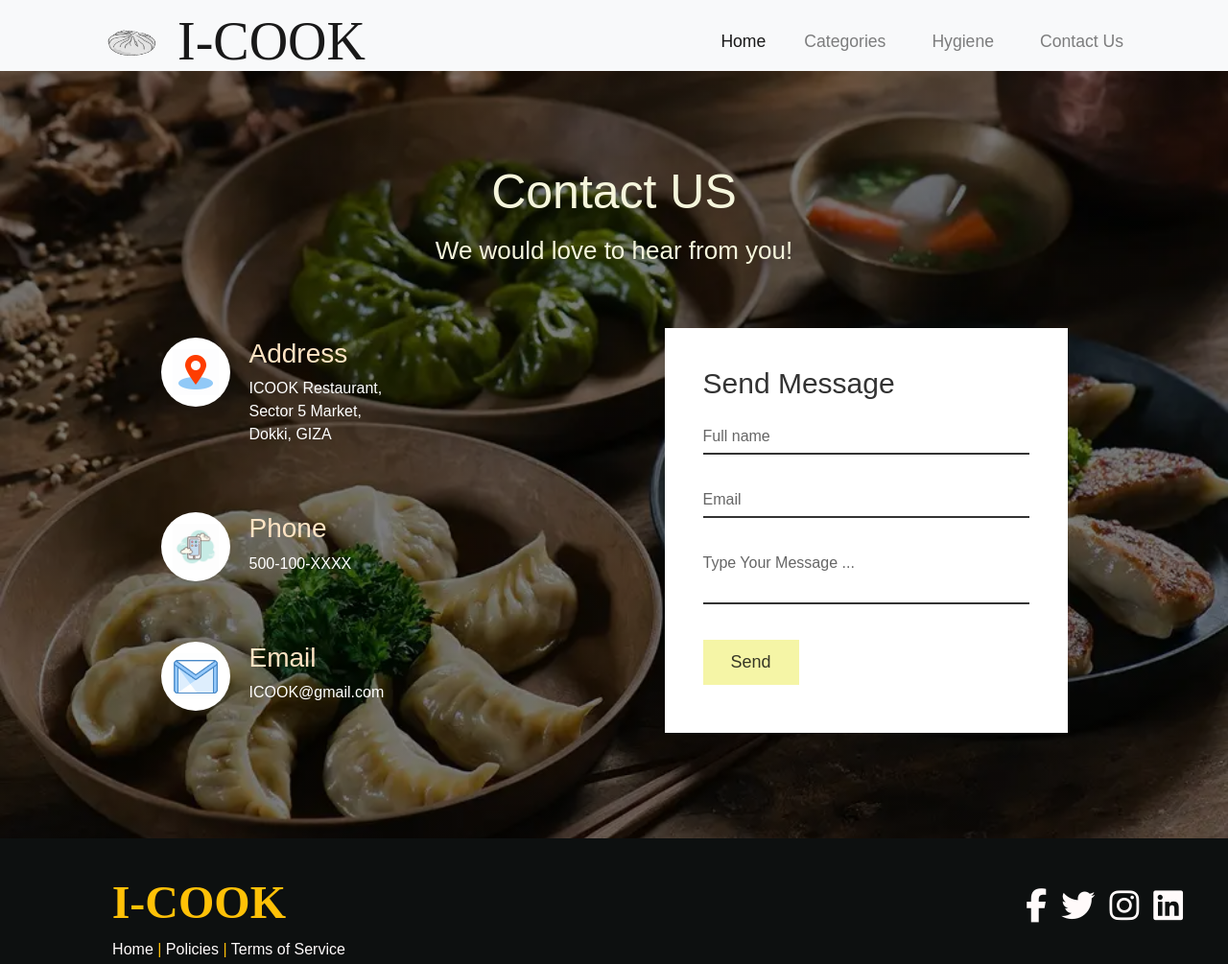
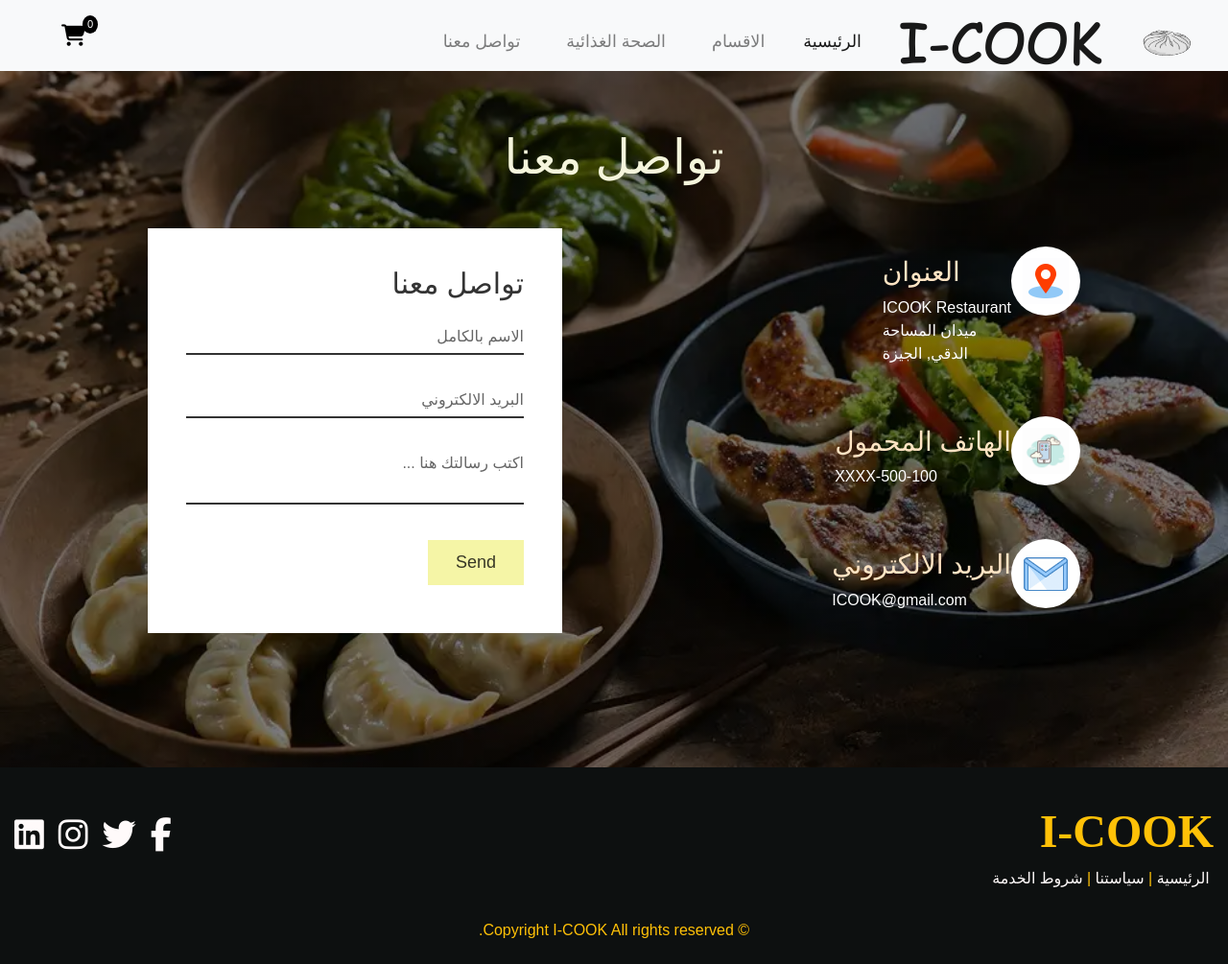
Before and after one commit to Nagarco/I-COOK, a plain HTML site: page MOMOMIA/contactus.html in a window 1280 px wide. Shown: the top 1005 px of the page at 96% size. Drawn offline with nearby package versions, Linux system fonts and the light colour scheme; a web font is replaced by a local one.

Commit message:
adding contactUS & shoppingCart translated to arabic

```diff
--- a/MOMOMIA/contactus.css
+++ b/MOMOMIA/contactus.css
@@ -99,6 +99,7 @@
   width: 40%;
   padding: 40px;
   background: #fff;
+  text-align: right;
 }
 .contactForm h2 {
   font-size: 30px;
@@ -124,7 +125,7 @@
 
 .contactForm .inputBox span {
   position: absolute;
-  left: 0;
+  right: 0;
   padding: 5px 0;
   font-size: 16px;
   margin: 10px 0;
--- a/MOMOMIA/contactus.html
+++ b/MOMOMIA/contactus.html
@@ -1,5 +1,5 @@
 <!DOCTYPE html>
-<html lang="en">
+<html lang="ar" dir="rtl">
   <head>
     <title>Contact Us</title>
     <link
@@ -47,71 +47,53 @@
     <!-- CSS -->
     <link href="https://copyfonts.com/fonts/attari-salees.html" />
     <link rel="stylesheet" href="nav.css" />
+    <link rel="stylesheet" href="./styles.css" />
+
   </head>
 
   <body>
     <!-- NAV BAR -->
-    <nav
-      class="navbar navbar-expand-lg navbar-light bg-light"
-      style="z-index: 11"
-    >
-      <div class="container">
+    <nav class="navbar navbar-expand-lg navbar-light bg-light fixed-top">
+      <div class="container ar-version">
         <!-- CODE FOR NAVIGATION BAR -->
+
         <ul class="px-0 mx-0">
-          <img
-            src="./images/navbar-logo.gif"
-            style="height: 100px; width: 100px"
-            alt="navbar-logo"
-          />
+          <img src="./images/navbar-logo.gif" height="100px" width="100px" alt="navbar-logo" />
         </ul>
-        <a
-          class="navbar-brand"
-          href="index.html"
-          style="font-size: 56px; font-family: elinga"
-          >I-COOK</a
-        >
+        <a class="navbar-brand" href="index.html">I-COOK</a>
         <!--         <a style ="font-size :class="navbar-brand" href="#">MOMOMIA</a> -->
-        <button
-          class="navbar-toggler"
-          type="button"
-          data-toggle="collapse"
-          data-target="#navbarSupportedContent"
-          aria-controls="navbarSupportedContent"
-          aria-expanded="false"
-          aria-label="Toggle navigation"
-        >
+        <button class="navbar-toggler" type="button" data-toggle="collapse" data-target="#navbarSupportedContent"
+          aria-controls="navbarSupportedContent" aria-expanded="false" aria-label="Toggle navigation">
           <span class="navbar-toggler-icon"></span>
         </button>
 
-        <div class="collapse navbar-collapse" id="navbarSupportedContent">
+        <div class="collapse navbar-collapse navOptions" id="navbarSupportedContent">
           <ul class="navbar-nav ml-auto">
             <li class="nav-item active">
-              <a class="nav-link px-3" href="index.html"
-                >Home <span class="sr-only">(current)</span></a
-              >
+              <a class="nav-link px-3" href="#">الرئيسية <span class="sr-only">(current)</span></a>
             </li>
             <li class="nav-item">
-              <a class="nav-link px-4" href="index.html#categorySection"
-                >Categories</a
-              >
+              <a class="nav-link px-4" href="#categorySection">الاقسام</a>
             </li>
             <li class="nav-item">
-              <a class="nav-link px-4" href="index.html#healthySection"
-                >Hygiene</a
-              >
+              <a class="nav-link px-4" href="#healthySection">الصحة الغذائية</a>
             </li>
             <li class="nav-item">
-              <a class="nav-link px-4" href="contactus.html">Contact Us</a>
+              <a class="nav-link px-4" href="contactus.html">تواصل معنا</a>
             </li>
           </ul>
         </div>
+        <span class="shoppingCart" data-toggle="modal" data-target="#exampleModal">
+          <i class="fas fa-shopping-cart"></i>
+          <span class="shoppingCartAfter">0</span>
+        </span>
       </div>
     </nav>
 
+
     <section class="contact">
       <div class="content">
-        <h2>Contact US</h2>
-        <p>We would love to hear from you!</p>
+        <h2>تواصل معنا</h2>
       </div>
       <div id="contactus-container" class="container">
         <div class="contactInfo">
@@ -120,9 +102,9 @@
               <i><img src="icons\maps.gif" alt="map-gif" /></i>
             </div>
             <div class="text">
-              <h3>Address</h3>
+              <h3>العنوان</h3>
               <p>
-                ICOOK Restaurant, <br />Sector 5 Market, <br />Dokki, GIZA
+                ICOOK Restaurant<br />ميدان المساحة <br />الدقي, الجيزة
               </p>
             </div>
           </div>
@@ -131,7 +113,7 @@
               <i class="icon1"><img src="icons\phone.gif" alt="phone-gif" /></i>
             </div>
             <div class="text">
-              <h3>Phone</h3>
+              <h3>الهاتف المحمول</h3>
               <p>500-100-XXXX</p>
             </div>
           </div>
@@ -140,29 +122,31 @@
               <i><img src="icons\email.gif" alt="email-gif" /></i>
             </div>
             <div class="text">
-              <h3>Email</h3>
+              <h3>البريد الالكتروني</h3>
               <p>ICOOK@gmail.com</p>
             </div>
           </div>
         </div>
         <div class="contactForm">
           <form action="">
-            <h2>Send Message</h2>
+            <div>
+            <h2>تواصل معنا</h2>
             <div class="inputBox">
               <input type="text" name="" required="required" />
-              <span>Full name</span>
+              <span>الاسم بالكامل</span>
             </div>
             <div class="inputBox">
               <input type="text" name="" required="required" />
-              <span>Email</span>
+              <span>البريد الالكتروني</span>
             </div>
             <div class="inputBox">
               <textarea required="required"></textarea>
-              <span>Type Your Message ...</span>
+              <span>اكتب رسالتك هنا ...</span>
             </div>
             <div class="inputBox">
               <input type="submit" name="" value="Send" />
             </div>
+          </div>
           </form>
         </div>
       </div>
@@ -202,10 +186,10 @@
 
         <div class="row contactRow">
           <p>
-            <a class="footer_clickable" href="./index.html">Home</a> |
-            <a class="footer_clickable" href="./policy.html">Policies</a> |
+            <a class="footer_clickable" href="./index.html">الرئيسية</a> |
+            <a class="footer_clickable" href="./policy.html">سياستنا</a> |
             <a class="footer_clickable" href="./terms_of_service.html"
-              >Terms of Service</a
+              >شروط الخدمة</a
             >
           </p>
         </div>
--- a/MOMOMIA/nav.css
+++ b/MOMOMIA/nav.css
@@ -120,6 +120,9 @@ li {
   padding: 10px;
 }
 
+.navOptions{
+  margin-right: 2%;
+}
 @media screen and (max-width: 992px) {
   .navbar-nav {
     background-color: #ffc107;
--- a/MOMOMIA/styles.css
+++ b/MOMOMIA/styles.css
@@ -775,6 +775,10 @@ footer a {
   margin: auto 7px;
 }
 
+.userInfoDiv{
+  text-align: right;
+}
+
 .cartContentDiv {
   padding: 10px 0 10px 0;
 }
```
Also changed, not shown: MOMOMIA/index.html (+5 -5 lines).
